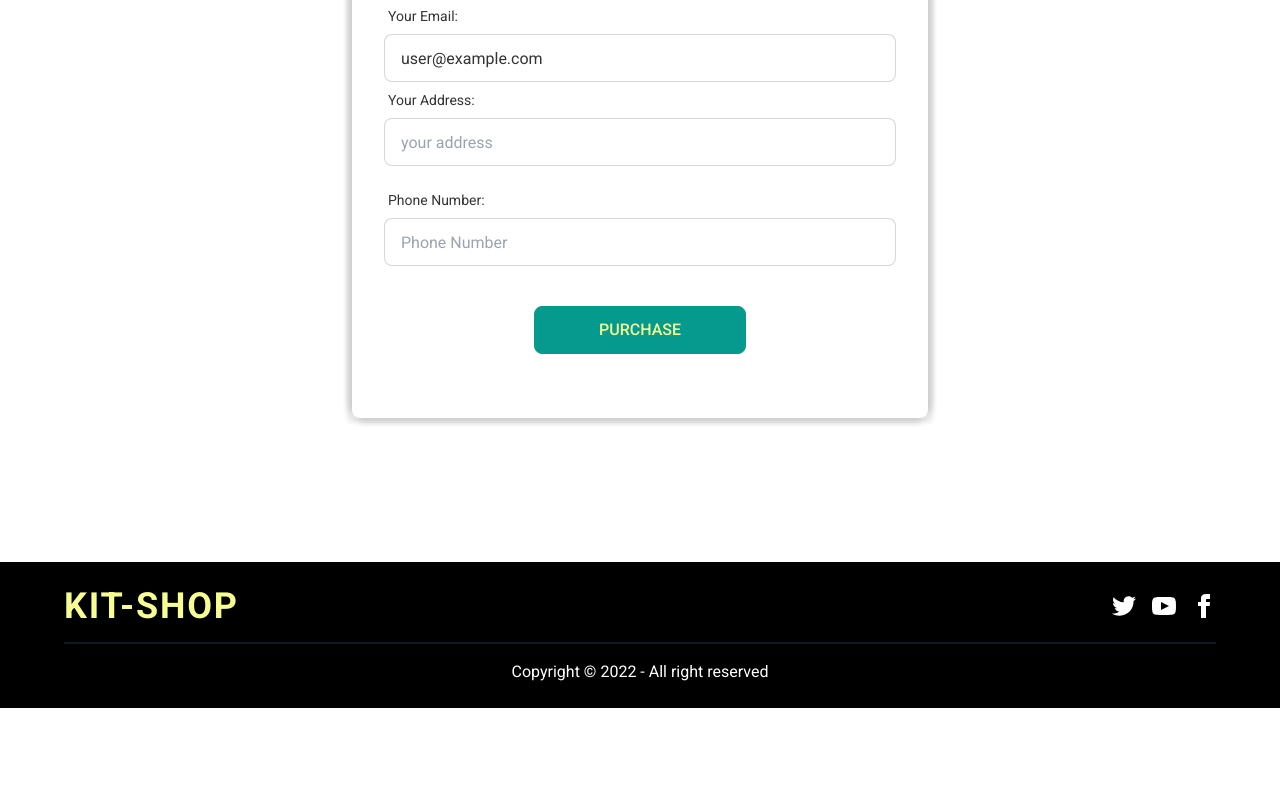
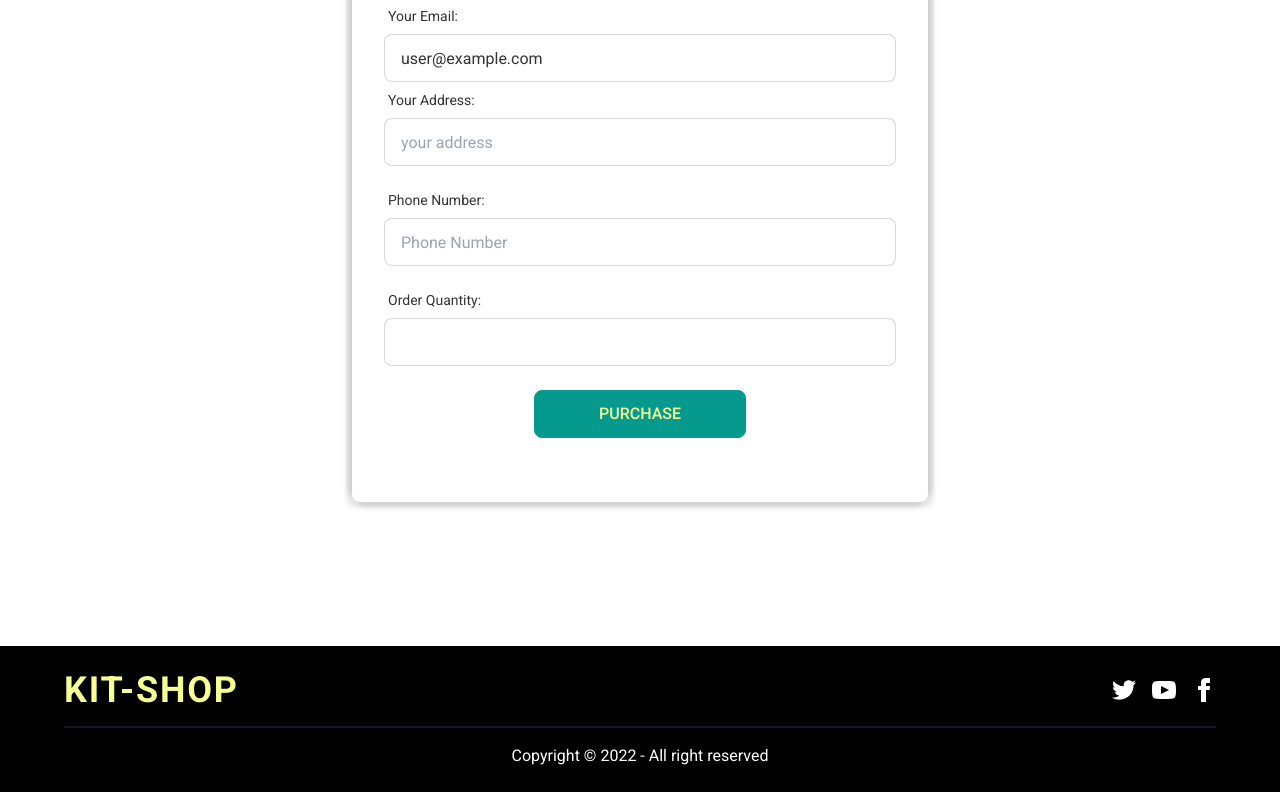
Before and after one commit to sam-suzzaman/PH-Assignment-12-Client, a React (Create React App) app: page /order/1 in a window 1280 px wide. Shown: the part 742-1534 px from the top of the page. Before the commit the page ends 1450 px from the top, so only its background shows below. Built offline with nearby package versions, Linux system fonts and the light colour scheme; no server answers; sample sign-in values are in the browser's storage.

Commit message:
set order place functionality

```diff
--- a/src/Pages/Purchase.js
+++ b/src/Pages/Purchase.js
@@ -24,6 +24,17 @@ const Purchase = () => {
             .catch((err) => console.log(err.message));
     }, [orderId, tool]);
 
+    const {
+        _id,
+        des,
+        title,
+        availableQuantity,
+        minOrderQuantity,
+        photo,
+        pricePerUnit,
+        orderQuantity,
+    } = tool;
+
     // to hanlde error messages ===
     const {
         register,
@@ -32,18 +43,34 @@ const Purchase = () => {
     } = useForm();
 
     const onSubmit = async (data) => {
-        toast("Thanks for Purchasing");
+        const { displayName, email } = user;
+        const { address, phoneNumber } = data;
+        // order object
+        const order = {
+            orderID: _id,
+            orderTitle: title,
+            orderPhoto: photo,
+            orderPricePerUnit: pricePerUnit,
+            orderOwner: displayName,
+            orderEmail: email,
+            address,
+            phoneNumber,
+            orderQuantity,
+        };
+
+        const url = `http://localhost:5000/order`;
+        fetch(url, {
+            method: "POST",
+            headers: {
+                "content-type": "application/json",
+            },
+            body: JSON.stringify(order),
+        })
+            .then((res) => res.json())
+            .then((result) => {
+                toast("Order Placed Successfully");
+            });
     };
-
-    const {
-        _id,
-        des,
-        title,
-        availableQuantity,
-        minOrderQuantity,
-        photo,
-        pricePerUnit,
-    } = tool;
 
     // =========== Rendering Part ===============
     // if (user) {
@@ -245,6 +272,21 @@ const Purchase = () => {
                                     </label>
                                 </div>
 
+                                {/* Order Field */}
+                                <div className="form-control w-full">
+                                    <label className="label">
+                                        <span className="label-text capitalize">
+                                            Order Quantity:
+                                        </span>
+                                    </label>
+                                    <input
+                                        type="number"
+                                        readOnly
+                                        value={orderQuantity}
+                                        className="input input-bordered w-full"
+                                    />
+                                </div>
+
                                 {/* submit button */}
                                 <input
                                     className="btn btn-secondary text-xs sm:text-base font-medium uppercase text-neutral px-6 sm:px-16 cursor-pointer mt-6 mx-auto block"
```
